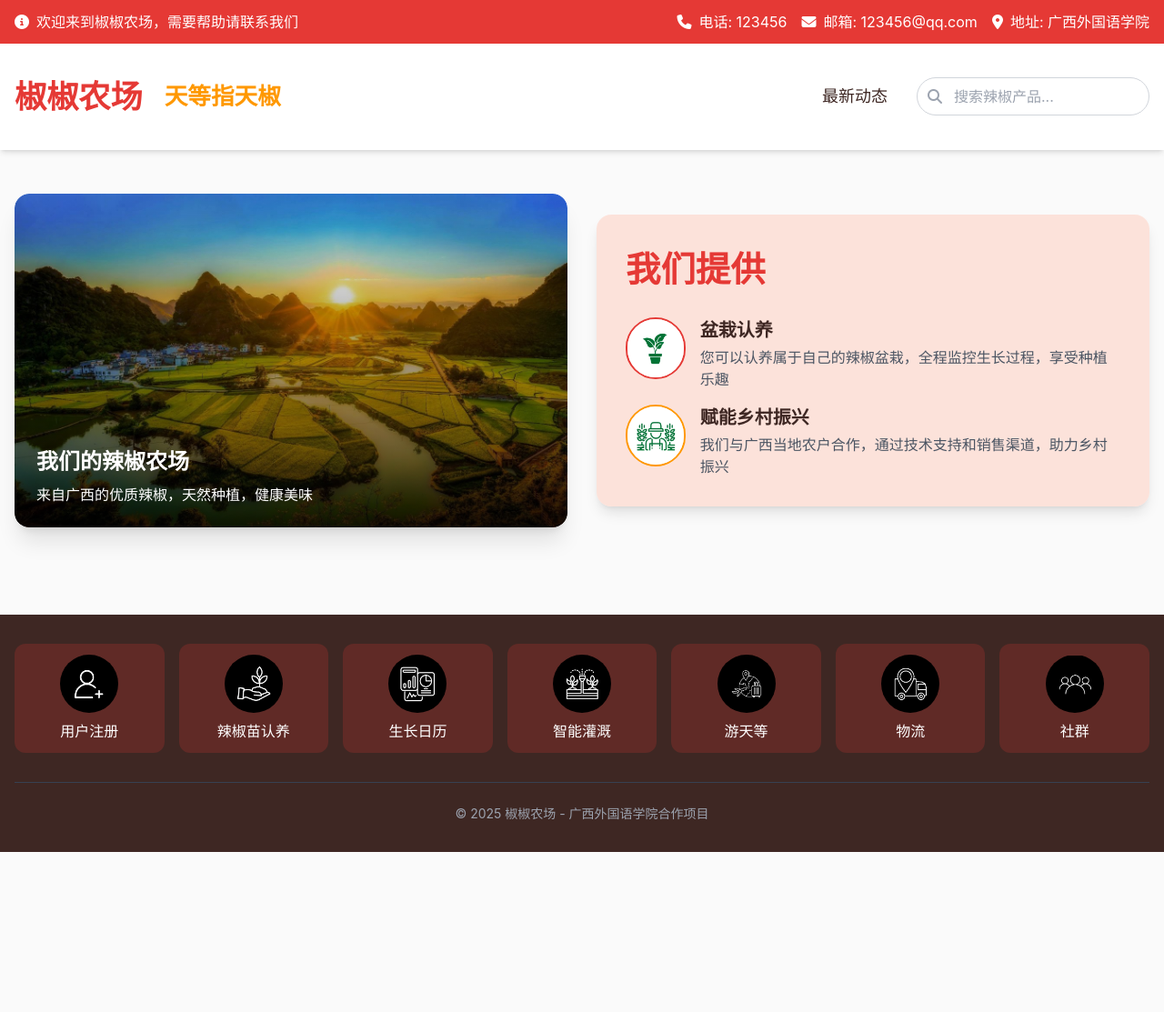
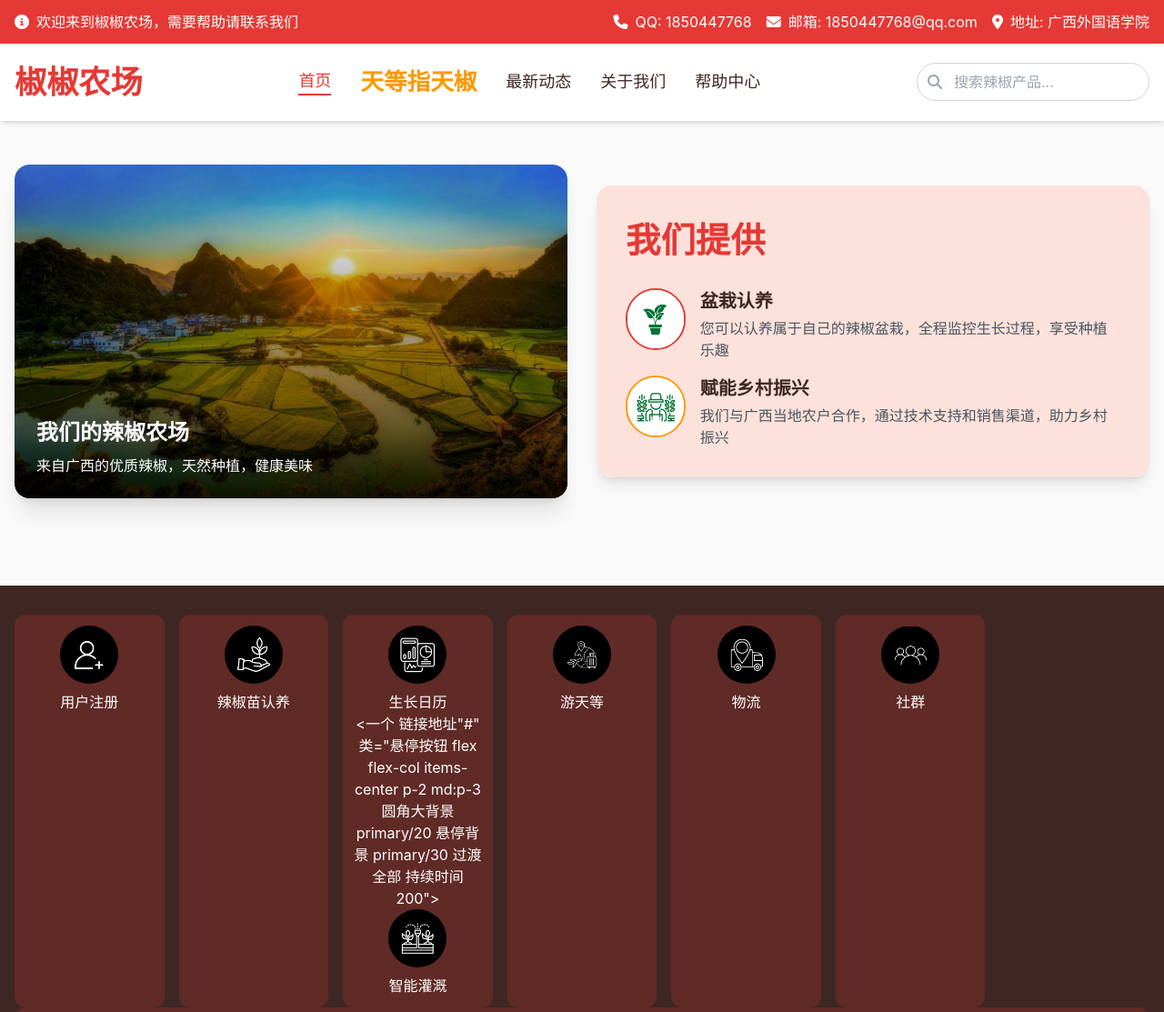
Before and after one commit to song030917/la.github.io, a plain HTML site: page index.html in a window 1280 px wide. Shown: the top 1113 px of the page at 91% size. Before the commit the page ends 937 px from the top, so only its background shows below. Drawn offline with nearby package versions, Linux system fonts and the light colour scheme.

Commit message:
Update index.html

```diff
--- a/index.html
+++ b/index.html
@@ -60,10 +60,10 @@
             </div>
             <div class="flex flex-wrap items-center gap-4 text-sm md:text-base">
                 <span class="flex items-center">
-                    <i class="fa-solid fa-phone mr-2"></i>电话: 123456
+                    <i class="fa-solid fa-phone mr-2"></i>QQ: 1850447768
                 </span>
                 <span class="flex items-center">
-                    <i class="fa-solid fa-envelope mr-2"></i>邮箱: 123456@qq.com
+                    <i class="fa-solid fa-envelope mr-2"></i>邮箱: 1850447768@qq.com
                 </span>
                 <span class="flex items-center">
                     <i class="fa-solid fa-map-marker-alt mr-2"></i>地址: 广西外国语学院
@@ -79,15 +79,27 @@
                 <h2 class="text-[clamp(1.5rem,3vw,2.2rem)] font-bold text-primary">
                     椒椒农场
                 </h2>
-                <span class="ml-6 text-[clamp(1.2rem,2vw,1.8rem)] font-semibold text-secondary">
+            </div>
+
+            <div class="flex items-center mx-auto space-x-6 md:space-x-8">
+                <a href="#" class="text-primary hover:text-primary/80 text-lg font-medium transition-colors duration-200 border-b-2 border-primary">
+                    首页
+                </a>
+                <span class="text-[clamp(1.2rem,2vw,1.8rem)] font-semibold text-secondary">
                     天等指天椒
                 </span>
+                <a href="#" class="text-dark hover:text-primary text-lg font-medium transition-colors duration-200">
+                    最新动态
+                </a>
+                <a href="#" class="text-dark hover:text-primary text-lg font-medium transition-colors duration-200">
+                    关于我们
+                </a>
+                <a href="#" class="text-dark hover:text-primary text-lg font-medium transition-colors duration-200">
+                    帮助中心
+                </a>
             </div>
 
             <div class="flex items-center mt-4 md:mt-0">
-                <a href="#" class="text-dark hover:text-primary mr-8 text-lg font-medium transition-colors duration-200">
-                    最新动态
-                </a>
                 <div class="relative">
                     <input type="text" placeholder="搜索辣椒产品..." class="pl-10 pr-4 py-2 rounded-full border border-gray-300 focus:outline-none focus:ring-2 focus:ring-primary/50 focus:border-primary w-48 md:w-64 transition-all duration-200">
                     <i class="fa-solid fa-search absolute left-3 top-1/2 transform -translate-y-1/2 text-gray-400"></i>
@@ -158,9 +170,9 @@
             <a href="#" class="btn-hover flex flex-col items-center p-2 md:p-3 rounded-xl bg-primary/20 hover:bg-primary/30 transition-all duration-200">
                 <img src="im/生长日历.jpg" alt="" class="w-12 md:w-16 h-12 md:h-16 mb-1 md:mb-2 object-contain rounded-full">
                 <span class="font-medium text-sm md:text-base">生长日历</span>
-            </a>
+            </一个>
 
-            <a href="#" class="btn-hover flex flex-col items-center p-2 md:p-3 rounded-xl bg-primary/20 hover:bg-primary/30 transition-all duration-200">
+            <一个 链接地址"#" 类="悬停按钮 flex flex-col items-center p-2 md:p-3 圆角大背景 primary/20 悬停背景 primary/30 过渡全部 持续时间200">
                 <img src="im/智能灌溉.jpg" alt="" class="w-12 md:w-16 h-12 md:h-16 mb-1 md:mb-2 object-contain rounded-full">
                 <span class="font-medium text-sm md:text-base">智能灌溉</span>
             </a>
@@ -178,25 +190,25 @@
             <a href="#" class="btn-hover flex flex-col items-center p-2 md:p-3 rounded-xl bg-primary/20 hover:bg-primary/30 transition-all duration-200">
                 <img src="im/社群.jpg" alt="" class="w-12 md:w-16 h-12 md:h-16 mb-1 md:mb-2 object-contain rounded-full">
                 <span class="font-medium text-sm md:text-base">社群</span>
-            </a>
+            </一个 >
         </div>
 
         <div class="mt-8 pt-6 border-t border-gray-700 text-center text-sm text-gray-400">
             <p>© 2025 椒椒农场 - 广西外国语学院合作项目</p>
         </div>
     </div>
-</footer>
+</页脚>
 
-    <!-- JavaScript -->
-    <script>
+
+    <脚本>
         // 导航栏滚动效果
-        window.addEventListener('scroll', function() {
-            const nav = document.querySelector('nav');
-            if (window.scrollY > 50) {
-                nav.classList.add('py-2');
-                nav.classList.remove('py-4');
-            } else {
-                nav.classList.add('py-4');
+        窗口.添加事件监听器('滚动', 函数() {
+            常量 导航 = 文档.选择器('导航');
+            如果 (窗口.滚动Y > 50) {
+                导航.类列表.添加('py-2');
+                导航.类列表.移除('py-4');
+            } 否则 {
+                导航.类列表.添加('py-4');
                 nav.classList.remove('py-2');
             }
         });
@@ -208,6 +220,6 @@
                 window.open('', '_blank');
             });
         });
-    </script>
-</body>
+    </脚本>
+</主体>
 </html>
```
